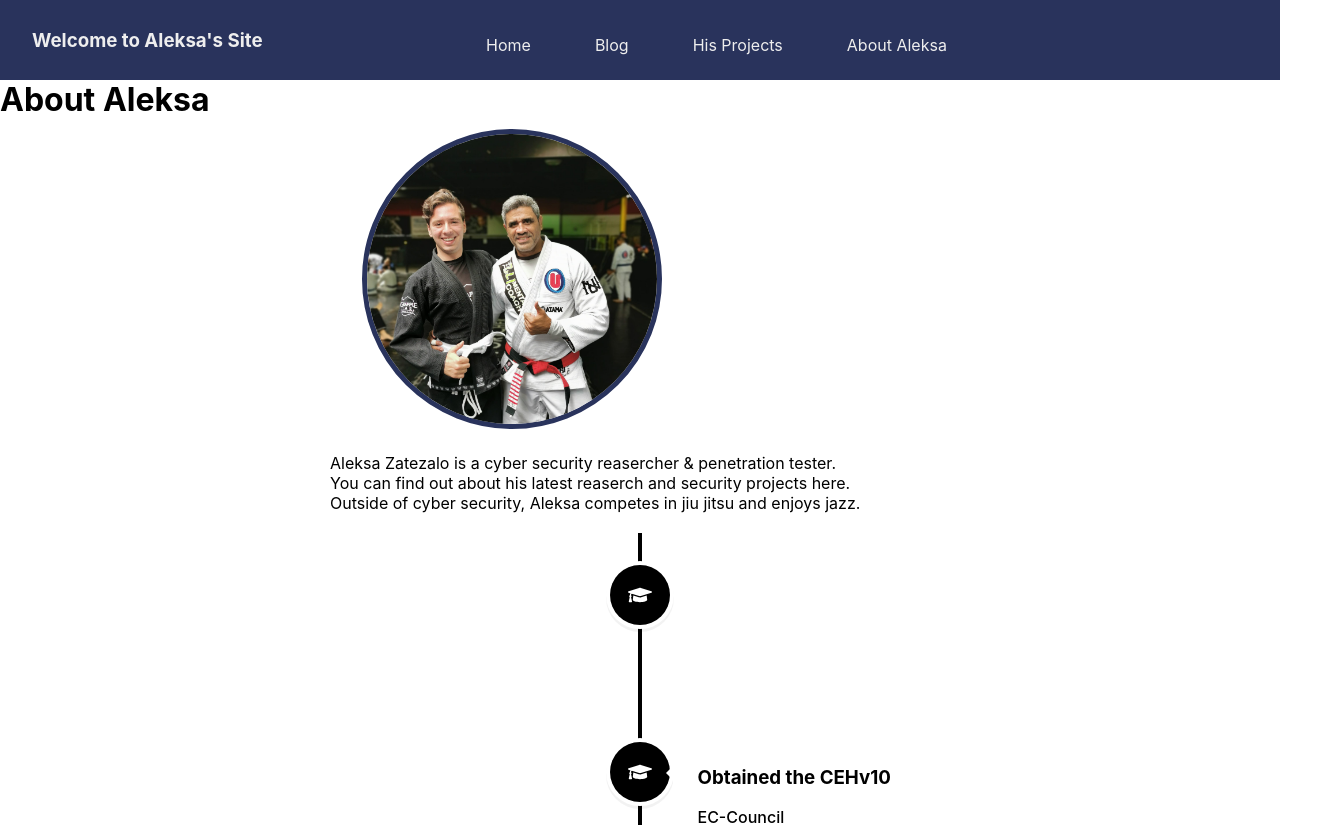
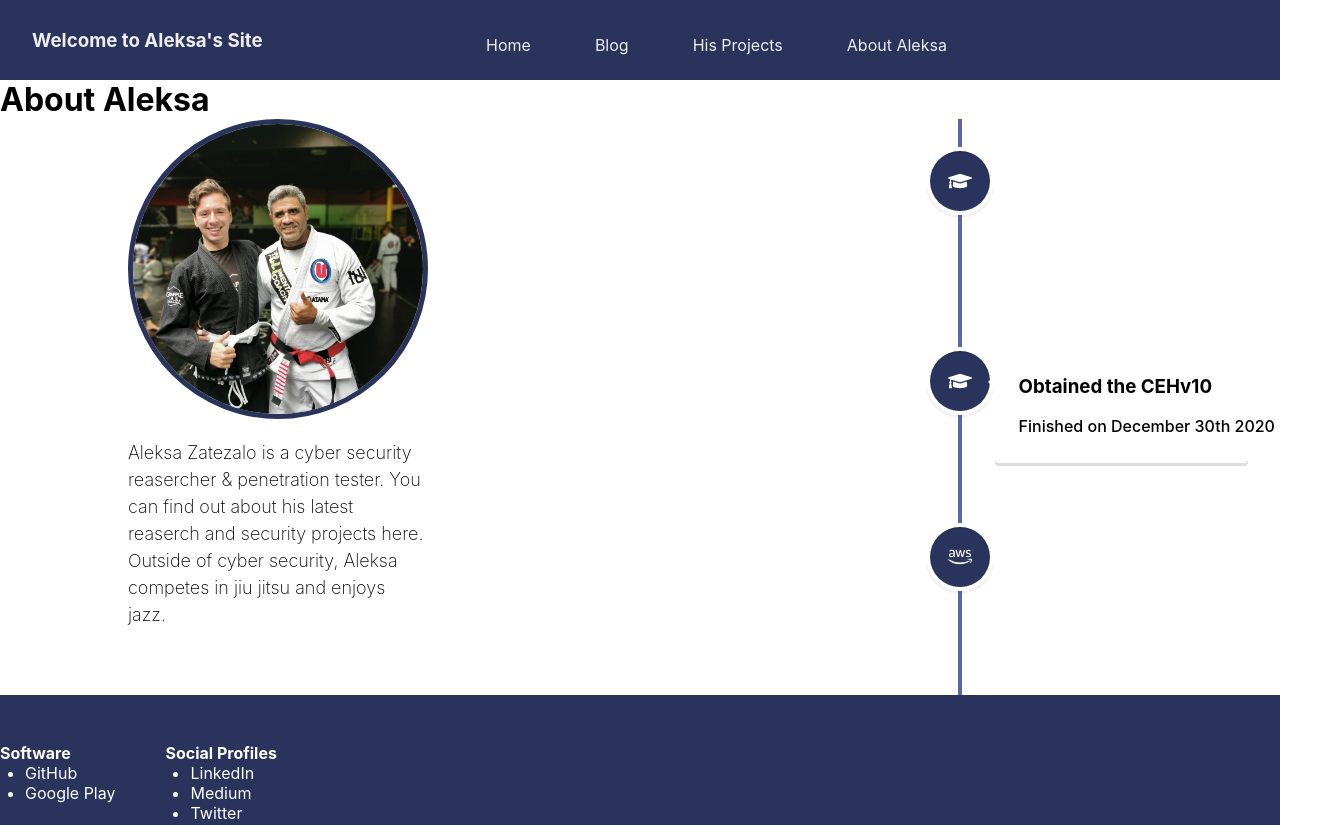
Before and after one commit to AleksaZatezalo/aleksazatezalo.com, a React (Create React App) app in the folder website/: page / in a window 1280 px wide. Shown: the top 825 px of the page, 1319 px wide, since content can reach past the window. Built offline with nearby package versions, Linux system fonts and the light colour scheme.

Commit message:
About Aleksa Page Finished.

```diff
--- a/website/src/Components/About/About.css
+++ b/website/src/Components/About/About.css
@@ -5,14 +5,14 @@
 
 .column {
     flex:50%;
-    width: auto;
+    width: 50%;
 }
 
 img {
     height: 300px;
     width: 300px;
     border-radius: 50%;
-    margin-left: 2rem;
+    margin-left: 8rem;
     border: 5px solid #29335C;
 }
 
@@ -20,29 +20,25 @@ img:hover {
     height: 300px;
     width: 300px;
     border-radius: 50%;
-    margin-left: 2rem;
-    border: 5px solid #5767aa;
+    border: 7px solid #5767aa;
+    margin-left: 8rem;
 
 }
 
 .column p {
     text-align: left;
-    font-weight: 100;
+    font-weight: 200;
     line-height: 1.5;
+    color: #000;
     justify-content: start;
     align-items: center;
     margin-top: 1rem;
     font-size: large;
-    margin-left: 3rem;
+    width: 300px;
+    margin-left: 8rem;
 }
 
 .h1 {
     margin-top: 3rem;
     margin-left: 3rem;
 }
-
-.center {
-    margin: auto;
-    width: 50%;
-    padding: 10px;
-}
--- a/website/src/Components/About/About.js
+++ b/website/src/Components/About/About.js
@@ -8,45 +8,56 @@ import 'react-vertical-timeline-component/style.min.css';
 function About() {
     return (
         <div>
+            <div className='container'>
             <h1>About Aleksa</h1>
+                    <div className="row">
+                        <div className="column">
 
-            <div className='container'>
-                    <div class="profile center">
+                            <div class="profile">
                                 <img
                                     src={profile}
                                     alt="Profile">
                                 </img>
                             </div>
-                            <p className="center">
-                                Aleksa Zatezalo is a cyber security reasercher & penetration tester. <br />
-                                You can find out about his latest reaserch and security projects here. <br />
+                            <div className="row">
+                                <p className>
+                                            Aleksa Zatezalo is a cyber security reasercher & penetration tester.
+                                            You can find out about his latest reaserch and security projects here.
                                             Outside of cyber security, Aleksa competes in jiu jitsu and enjoys jazz. <br />
                                 </p>
-                    <div className="experiance center" width='100px'>
-                          <VerticalTimeline lineColor="#000">
+                            </div>
+
+                            </div>
+                        <div className="column">
+                            <div className="experiance" width='100px'>
+                            <VerticalTimeline lineColor="#5767aa">
                                     <VerticalTimelineElement className="vertical-timeline-element--education"
-                                iconStyle={{background:'#000', color:'#fff'}}
+                                    iconStyle={{background:'#29335C', color:'#fff'}}
                                     icon={<FaGraduationCap
                                     date='2016-2021'/>}>
-                                    <h3>Computer Science</h3>
-                                    <p>The University of Toronto</p>
+                                        <h3>Got a Bacholers of Computer Science </h3>
+                                        <p>University of Toronto - 2016 to 2021</p>
                                     </VerticalTimelineElement>
                                     <VerticalTimelineElement className="vertical-timeline-element--education"
-                                iconStyle={{background:'#000', color:'#fff'}}
+                                    iconStyle={{background:'#29335C', color:'#fff'}}
                                     icon={<FaGraduationCap
                                     date='2020'/>}>
                                         <h3>Obtained the CEHv10</h3>
-                                    <p>EC-Council</p>
+                                        <p>Finished on December 30th 2020</p>
                                     </VerticalTimelineElement>
                                     <VerticalTimelineElement className="vertical-timeline-element--education"
-                                iconStyle={{background:'#000', color:'#fff'}}
+                                    iconStyle={{background:'#29335C', color:'#fff'}}
                                     icon={<FaAws
                                     date='2021'/>}>
-                                    <h3>Cloud Security Analyst</h3>
-                                    <p>Deloitte</p>
+                                        <h3>Became a Cloud Security Analyst</h3>
+                                        <p>Started with Deloitte September 2021</p>
                                     </VerticalTimelineElement>
                                 </VerticalTimeline>
                             </div>
+                        </div>
+                    </div>
+
+
                 </div>
 
             </div>
```
Lines whose indentation alone changed are shown as unchanged.
